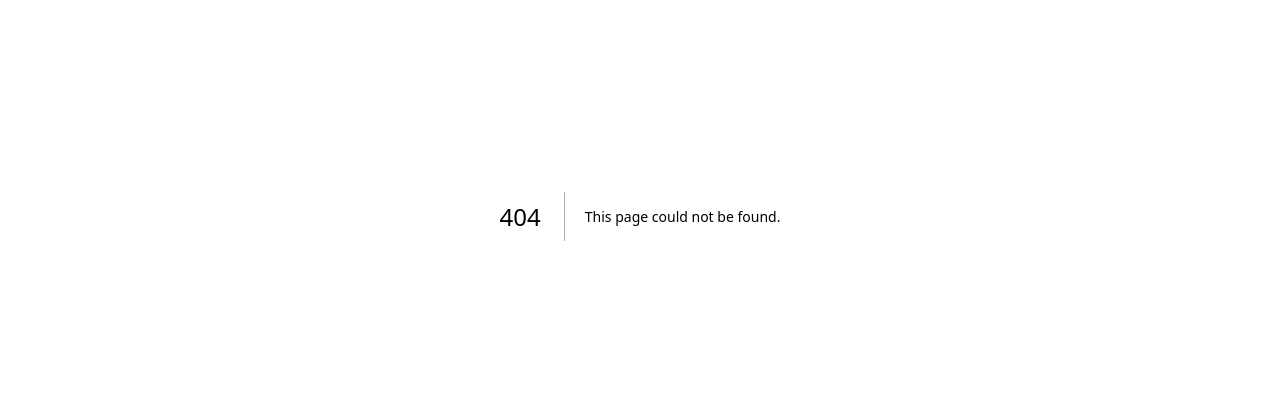
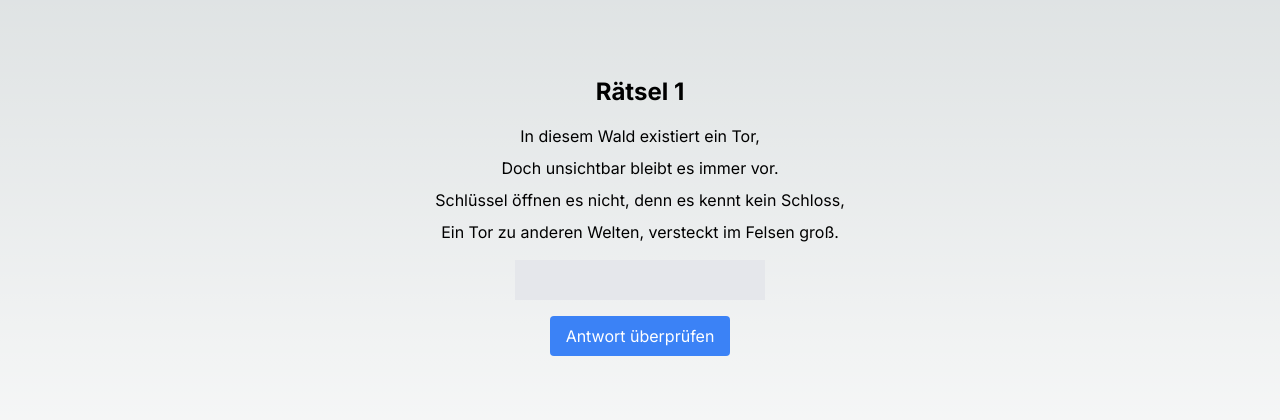
Before and after one commit to AelElliotBanyard/digital-escape-game, a Next.js app: page /Puzzle1 in a window 1280 px wide. Before the commit this address had no page. Shown: the part 184-604 px from the top of the page. Built offline with nearby package versions, Linux system fonts and the light colour scheme.

Commit message:
Rätsel 1 erledigt

```diff
--- /dev/null
+++ b/app/Puzzle1/page.jsx
@@ -0,0 +1,55 @@
+"use client"
+import { useState } from 'react';
+
+const Page = () => {
+  const [answer, setAnswer] = useState('');
+  const [isCorrect, setIsCorrect] = useState(false);
+
+  const checkAnswer = () => {
+    if (answer.toLowerCase() === 'spiegel') {
+      setIsCorrect(true);
+    } else {
+      setIsCorrect(false);
+    }
+  };
+
+  const handleButtonClick = () => {
+    checkAnswer();
+  };
+
+  return (
+    <div className="flex flex-col items-center justify-center min-h-screen">
+      <h1 className="text-2xl font-bold mb-4">Rätsel 1</h1>
+      <p className="text-center mb-2">In diesem Wald existiert ein Tor,</p>
+      <p className="text-center mb-2">Doch unsichtbar bleibt es immer vor.</p>
+      <p className="text-center mb-2">Schlüssel öffnen es nicht, denn es kennt kein Schloss,</p>
+      <p className="text-center mb-4">Ein Tor zu anderen Welten, versteckt im Felsen groß.</p>
+
+      <input
+        type="text"
+        value={answer}
+        onChange={(e) => setAnswer(e.target.value)}
+        className="mb-4 p-2 bg-gray-200 text-gray-800"
+      />
+
+      <button onClick={handleButtonClick} className="px-4 py-2 bg-blue-500 text-white rounded hover:bg-blue-700">
+        Antwort überprüfen
+      </button>
+
+      {isCorrect && (
+        <p className="text-center mt-4">
+          Richtige Antwort! Du kannst fortfahren.
+          <br />
+          <button className="px-4 py-2 bg-blue-500 text-white rounded hover:bg-blue-700">
+            NEXT
+          </button>
+        </p>
+      )}
+      {!isCorrect && answer !== '' && (
+        <p className="text-center mt-4">Falsche Antwort. Bitte versuche es erneut.</p>
+      )}
+    </div>
+  );
+};
+
+export default Page;
```
